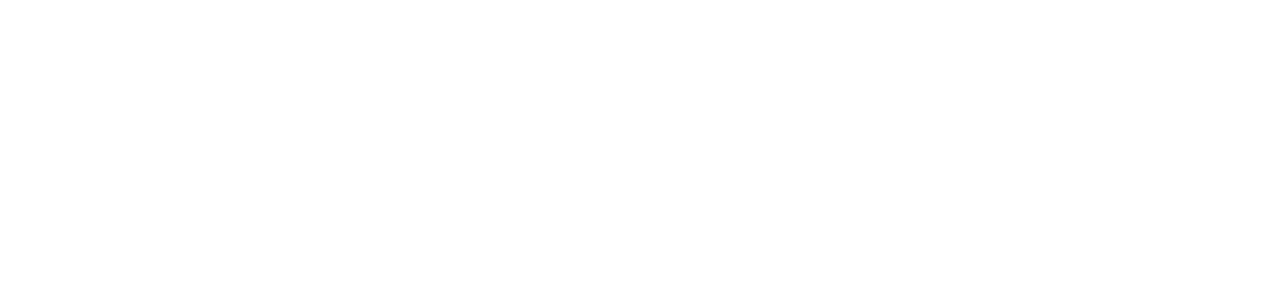
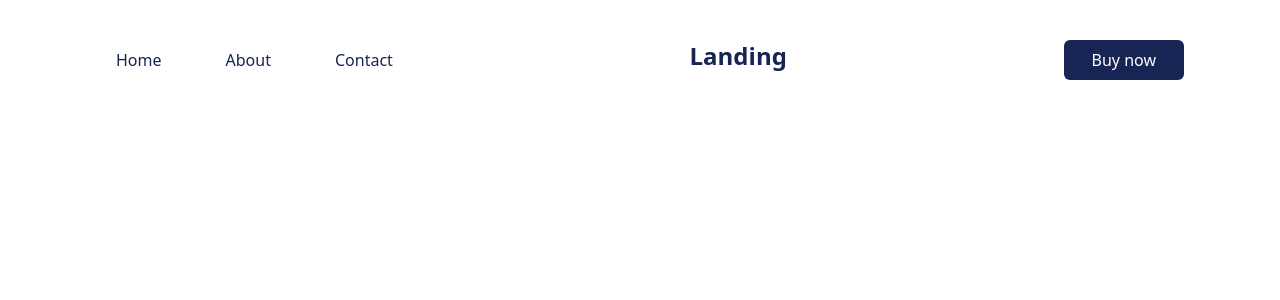
Before and after one commit to ajeigbepaul/Landingpage, a React (Vite) app in the folder landingpage/: page / in a window 1280 px wide. Shown: the top 300 px of the page. Built offline with nearby package versions, Linux system fonts and the light colour scheme.

Commit message:
nav menu addded

```diff
--- a/landingpage/src/App.jsx
+++ b/landingpage/src/App.jsx
@@ -1,9 +1,10 @@
-import React from 'react'
+import Nav from "./hero/Nav"
+
 
 const App = () => {
   return (
     <div>
-      {/* <header className="flex justify-between items-center px-24 py-4">
+       {/* <header className="flex justify-between items-center px-24 py-4">
         <div className="flex space-x-8">
           <h1 className='text-[#505F98] text-sm font-normal'>Home</h1>
           <h1 className='text-[#505F98] text-sm font-normal'>About</h1>
@@ -11,7 +12,11 @@
         </div>
         <h1 className="text-[#37447E] text-2xl font-bold">Landing</h1>
         <button className='bg-[#111B47] text-white px-10 py-2 rounded-md font-medium'>Buy now</button>
-      </header> */}
+      </header>  */}
+
+      <section>
+        <Nav/>
+      </section>
 
 
     </div>
--- /dev/null
+++ b/landingpage/src/hero/Nav.jsx
@@ -0,0 +1,22 @@
+
+const Nav = () => {
+  return (
+    <div className="py-10">
+      <div className="flex justify-between px-24">
+        <div className="flex gap-6">
+          <h1 className="rounded-md  text-blue-950 hover:bg-blue-950 py-2 px-5 hover:text-white transition duration-500">Home</h1>
+          <h1 className="rounded-md text-blue-950 hover:bg-blue-950 py-2 px-5 hover:text-white transition duration-500">About</h1>
+          <h1 className="rounded-md text-blue-950 hover:bg-blue-950 py-2 px-5 hover:text-white transition duration-500">Contact</h1>
+        </div>
+        <div>
+          <h1 className="text-2xl font-bold text-blue-950">Landing</h1>
+        </div>
+        <div>
+          <h1 className="bg-blue-950 py-2 px-7 rounded-md text-white">Buy now</h1>
+        </div>
+      </div>
+    </div>
+  );
+}
+
+export default Nav
```
Also changed, not shown: landingpage/src/assets/Group.svg (added), landingpage/src/assets/Path.svg (added).
